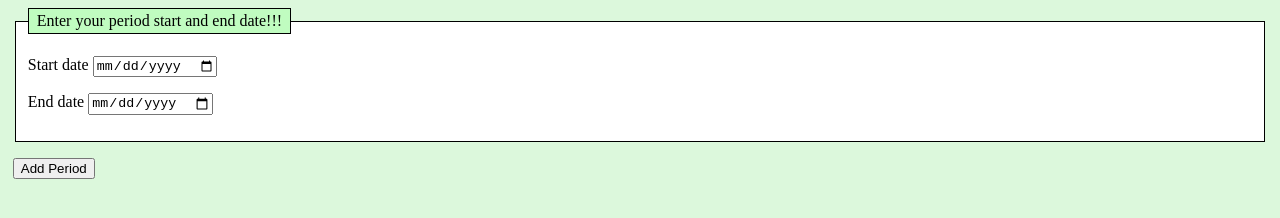
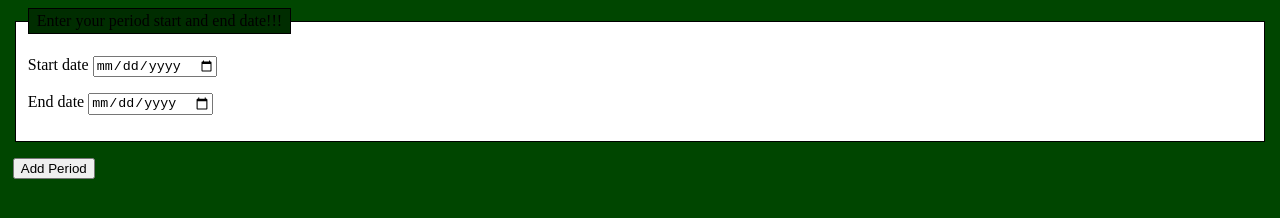
Before and after one commit to cassindy/Course_03_PWA, a website: page index.html in a window 1280 px wide. Drawn offline with Linux system fonts and the light colour scheme.

Commit message:
css darker

```diff
--- a/css/style.css
+++ b/css/style.css
@@ -1,6 +1,6 @@
 body {
   margin: 1vh 1vw;
-  background-color: rgb(220, 248, 220);
+  background-color: rgb(0, 70, 0);
 }
 ul,
 fieldset,
@@ -16,7 +16,7 @@ li,
 legend {
   list-style-type: none;
   padding: 0.2em 0.5em;
-  background-color: rgb(192, 252, 192);
+  background-color: rgb(0, 45, 0);
 }
 li:nth-of-type(even) {
   background-color: inherit;
```
